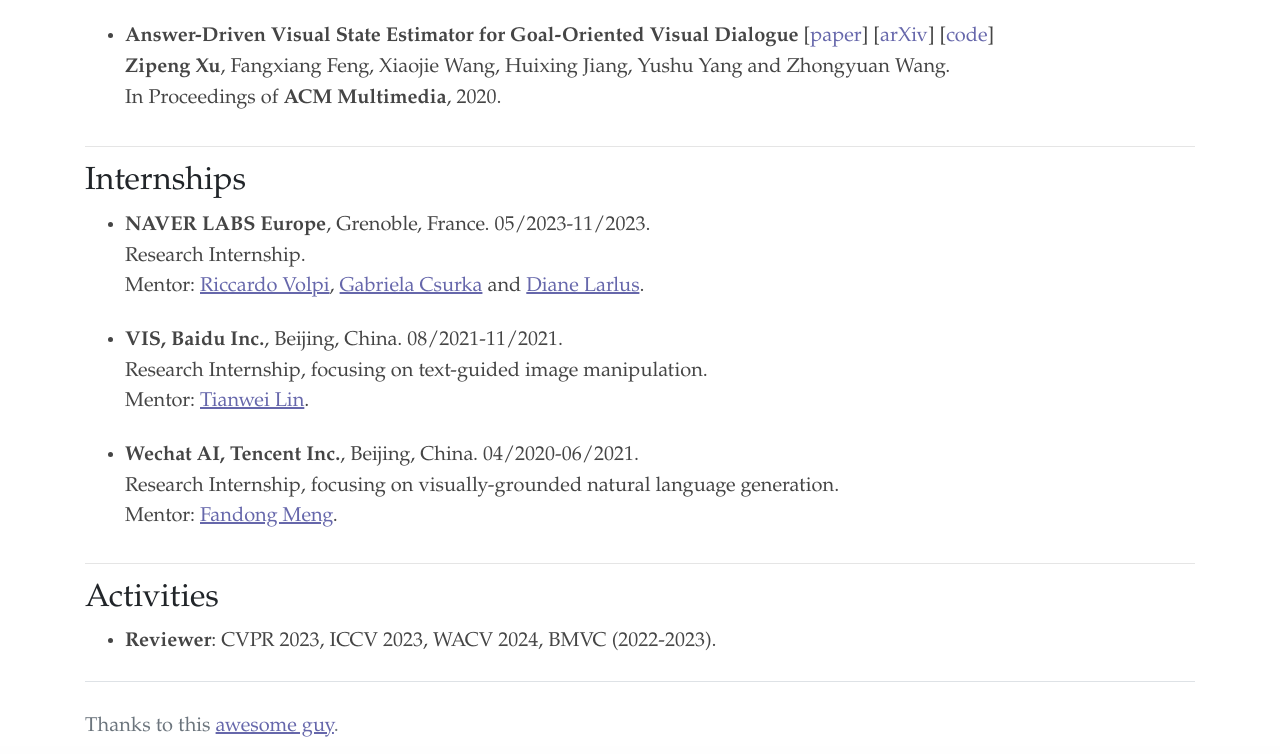
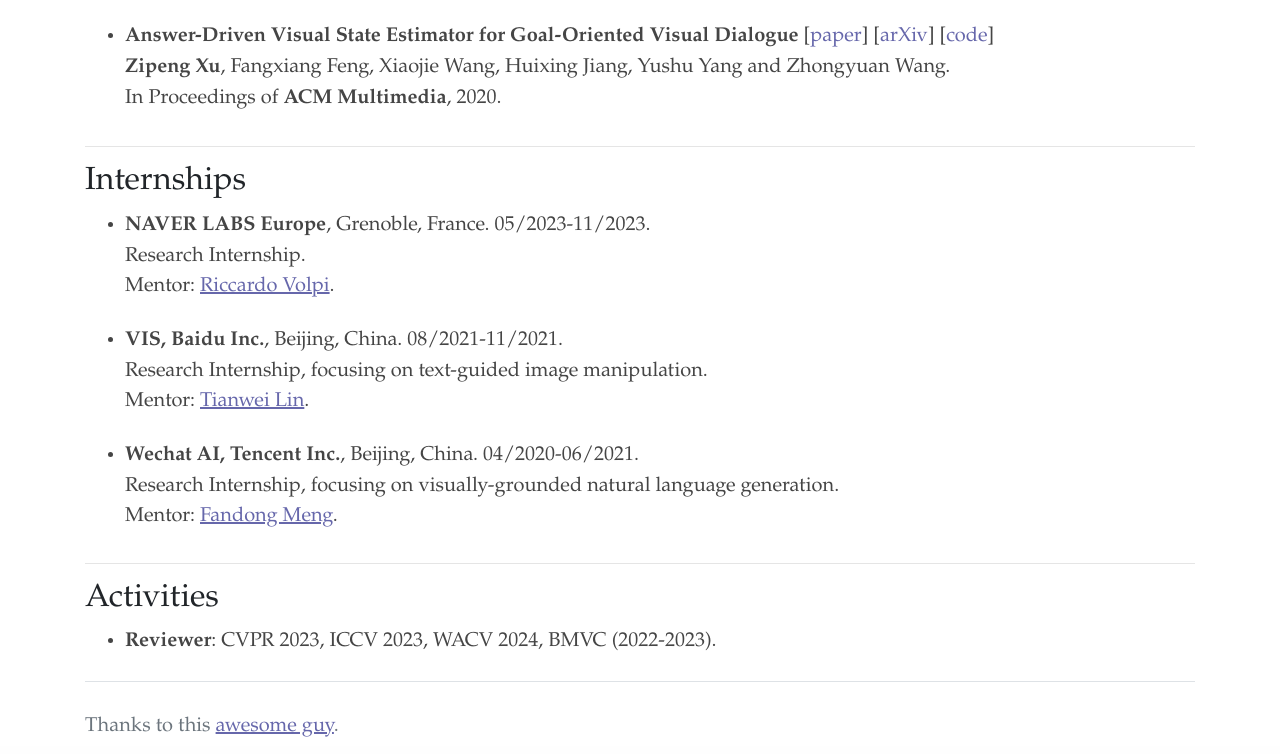
Before and after one commit to zipengxuc/zipengxuc.github.io, a plain HTML site: page index.html in a window 1280 px wide. Shown: the part 1129-1883 px from the top of the page. Drawn offline with nearby package versions, Linux system fonts and the light colour scheme.

Commit message:
Update index.html

```diff
--- a/index.html
+++ b/index.html
@@ -156,9 +156,7 @@
                         Research Internship.
                         <br/>
                         Mentor: <a href="https://ricvolpi.github.io/"
-                                target="_blank">Riccardo Volpi</a>, <a href="https://scholar.google.com/citations?user=PXm1lPAAAAAJ&hl=en/"
-                                target="_blank">Gabriela Csurka</a> and <a href="http://dlarlus.github.io/"
-                                target="_blank">Diane Larlus</a>.
+                                target="_blank">Riccardo Volpi</a>.
                     </li>
                     <br/>
                     <li>
```
